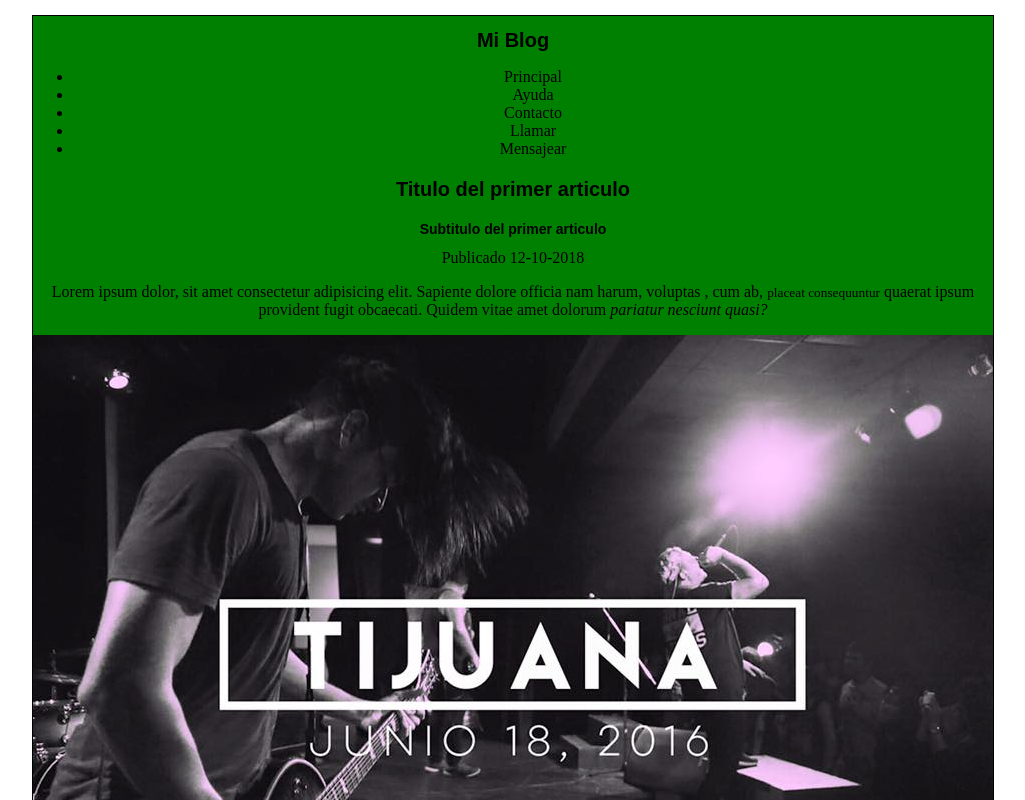
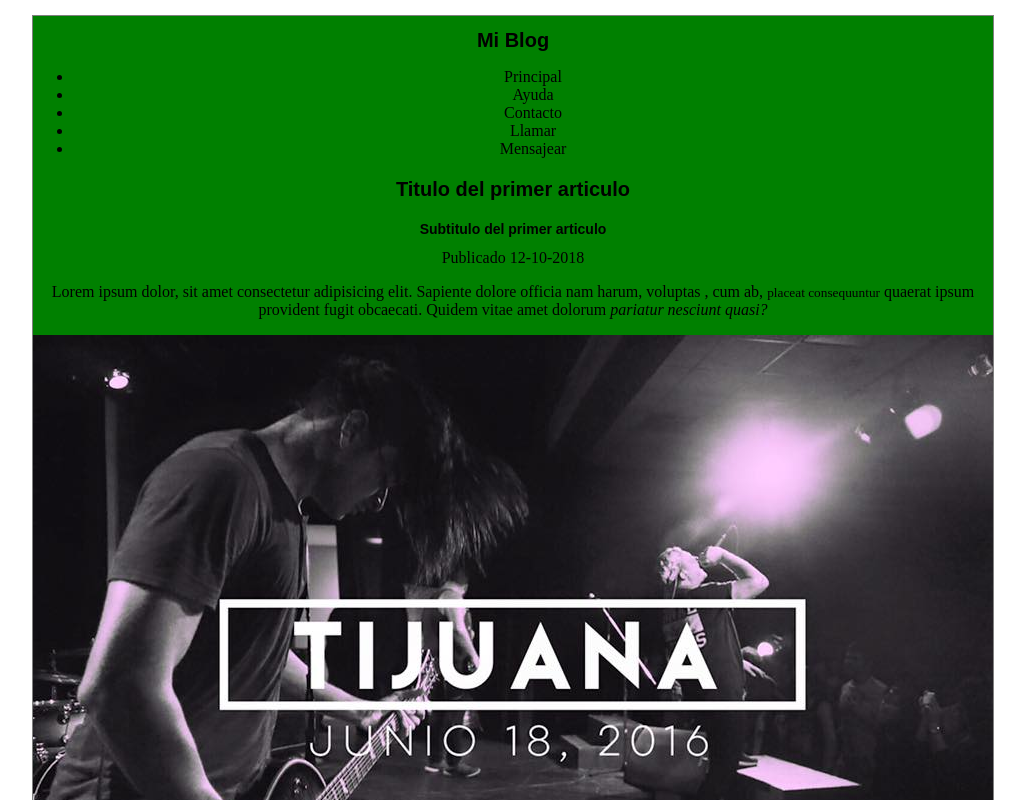
Before and after one commit to MiltonLopz/MiPrimerPaginaWEb, a plain HTML site: page index.html in a window 1280 px wide. Shown: the top 800 px of the page, without its empty margins (127-1152 px from the left). Drawn offline with Linux system fonts and the light colour scheme.

Commit message:
color de borde gris

```diff
--- a/estilos.css
+++ b/estilos.css
@@ -16,7 +16,7 @@ body{
 
 .agrupar{
     background: green;
-    border: 1px solid black;
+    border: 1px solid gray;
     width: 960px;
     margin: 15px auto;
 
```
